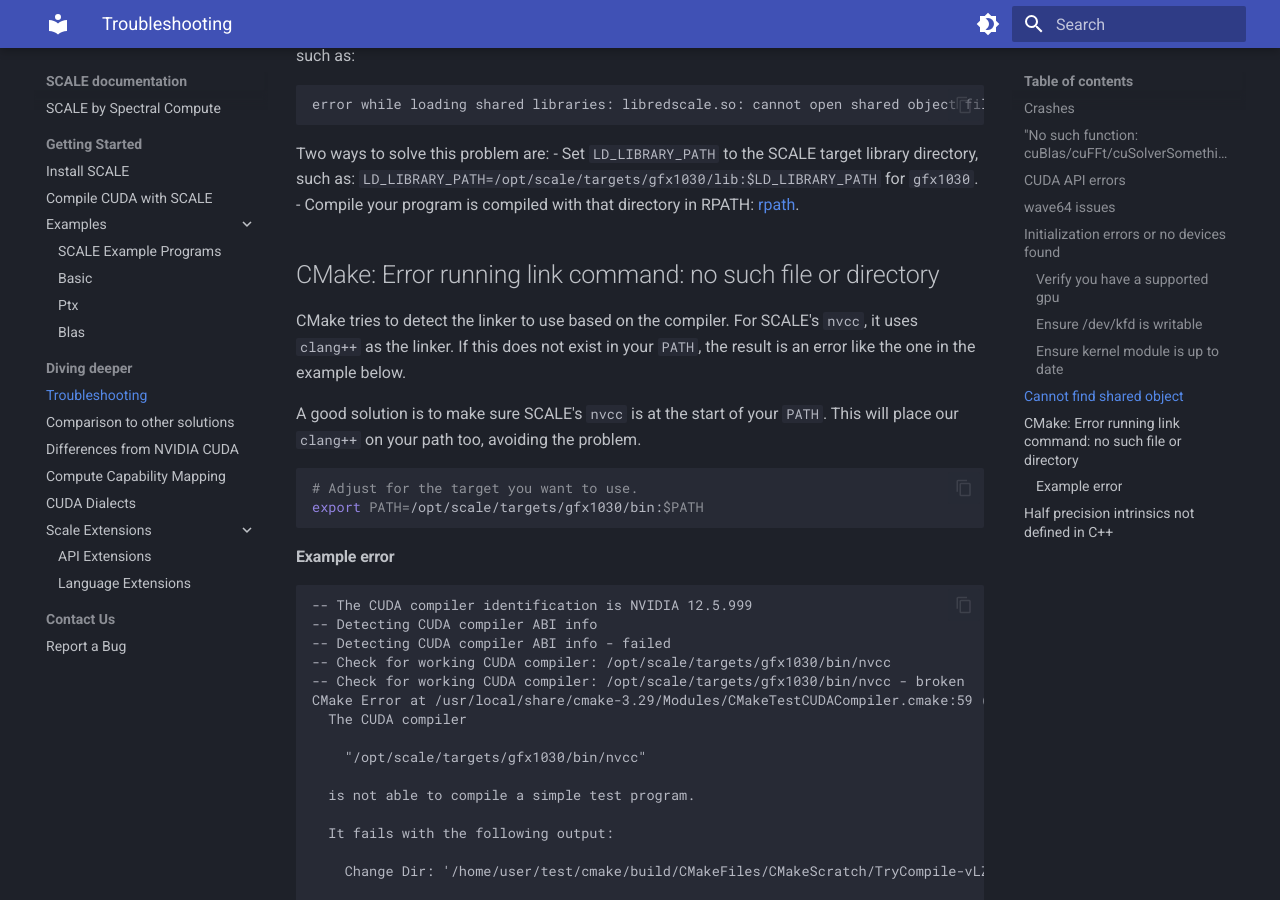
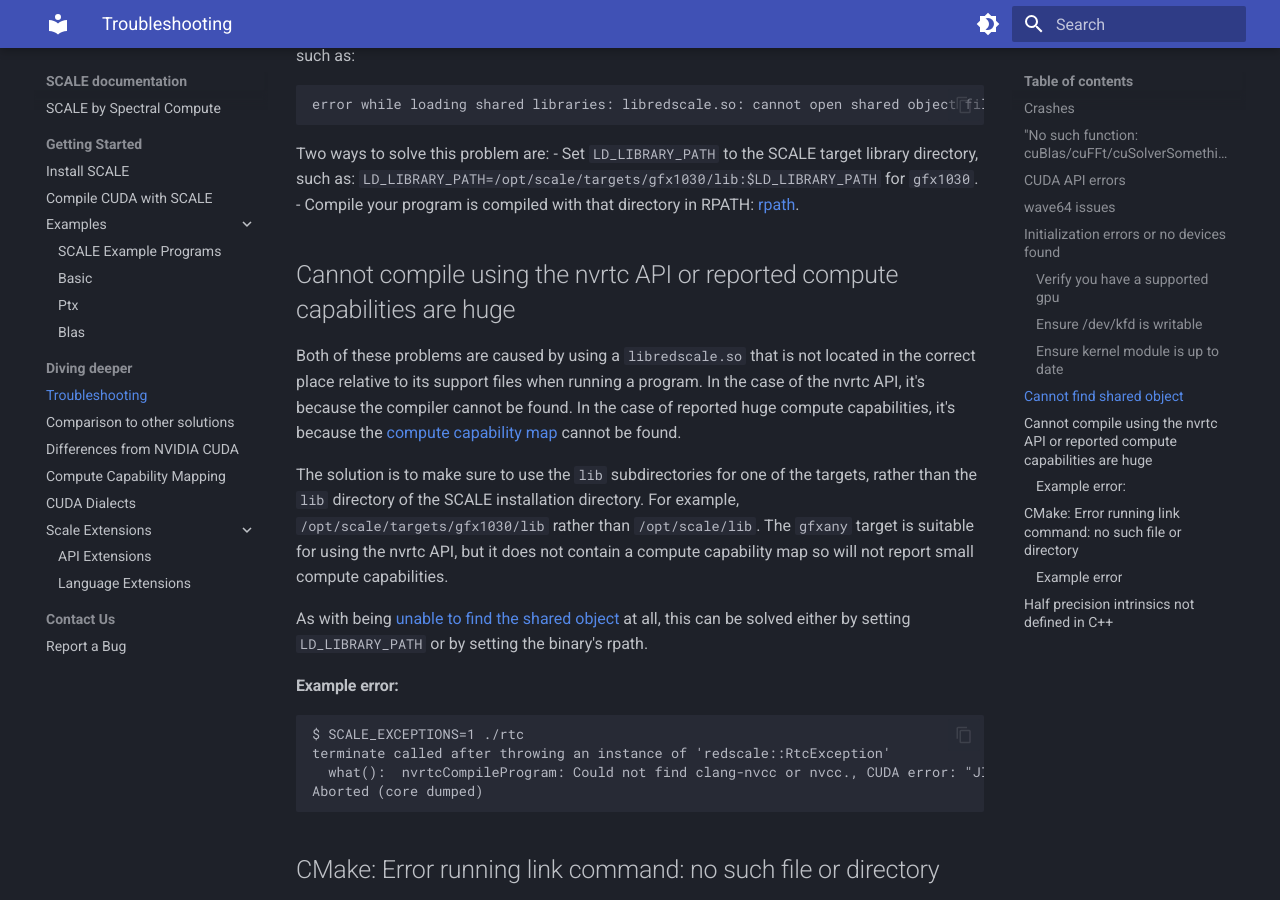
Before and after one commit to spectral-compute/scale-docs, an MkDocs documentation site: the page built from docs/manual/troubleshooting.md, in a window 1280 px wide and 900 px high, scrolled down 2419 px. Built offline with MkDocs 1.6.1 and Material for MkDocs 9.7.7, drawn with Linux system fonts in a browser that asks for light colours.

Commit message:
Document troubleshooting of nvrtc/ccmap problems

````diff
--- a/docs/manual/troubleshooting.md
+++ b/docs/manual/troubleshooting.md
@@ -114,6 +114,33 @@ Two ways to solve this problem are:
  - Compile your program is compiled with that directory in RPATH:
    [rpath](https://en.wikipedia.org/wiki/Rpath).
 
+## Cannot compile using the nvrtc API or reported compute capabilities are huge
+
+Both of these problems are caused by using a `libredscale.so` that is not
+located in the correct place relative to its support files when running a
+program. In the case of the nvrtc API, it's because the compiler cannot be
+found. In the case of reported huge compute capabilities, it's because the
+[compute capability map](./compute-capabilities.md) cannot be found.
+
+The solution is to make sure to use the `lib` subdirectories for one of the
+targets, rather than the `lib` directory of the SCALE installation directory.
+For example, `/opt/scale/targets/gfx1030/lib` rather than `/opt/scale/lib`. The
+`gfxany` target is suitable for using the nvrtc API, but it does not contain a
+compute capability map so will not report small compute capabilities.
+
+As with being [unable to find the shared object](#cannot-find-shared-object) at
+all, this can be solved either by setting `LD_LIBRARY_PATH` or by setting the
+binary's rpath.
+
+#### Example error:
+
+```
+$ SCALE_EXCEPTIONS=1 ./rtc
+terminate called after throwing an instance of 'redscale::RtcException'
+  what():  nvrtcCompileProgram: Could not find clang-nvcc or nvcc., CUDA error: "JIT compiler not found", NVRTC error: "Compilation"
+Aborted (core dumped)
+```
+
 ## CMake: Error running link command: no such file or directory
 
 CMake tries to detect the linker to use based on the compiler. For SCALE's
````
